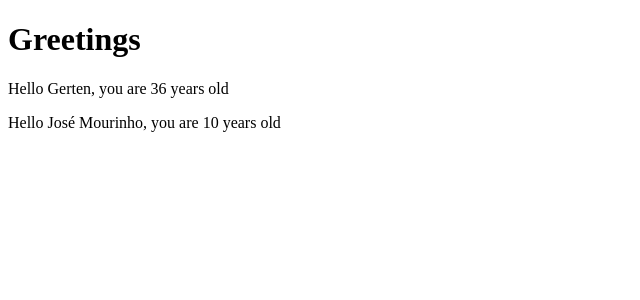
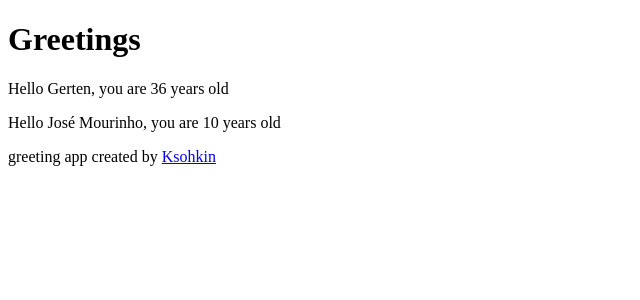
Before and after one commit to KSohkin/full-stack-kursus, a React (Vite) app: page / in a window 1280 px wide. Shown: the top 300 px of the page, without its empty margins (0-640 px from the left). Built offline with nearby package versions, Linux system fonts and the light colour scheme.

Commit message:
Added creator fixed

```diff
--- a/src/App.jsx
+++ b/src/App.jsx
@@ -9,7 +9,7 @@
   )
 }
 
-const footer = () => {
+const Footer = () => {
   return(
     <div>
       greeting app created by <a href="https://github.com/KSohkin">Ksohkin</a>
@@ -26,6 +26,7 @@
       <h1>Greetings</h1>
       <Hello name='Gerten' age={26 + 10} />
       <Hello name={name} age={age} />
+      <Footer />
     </div>
   )
 }
```
